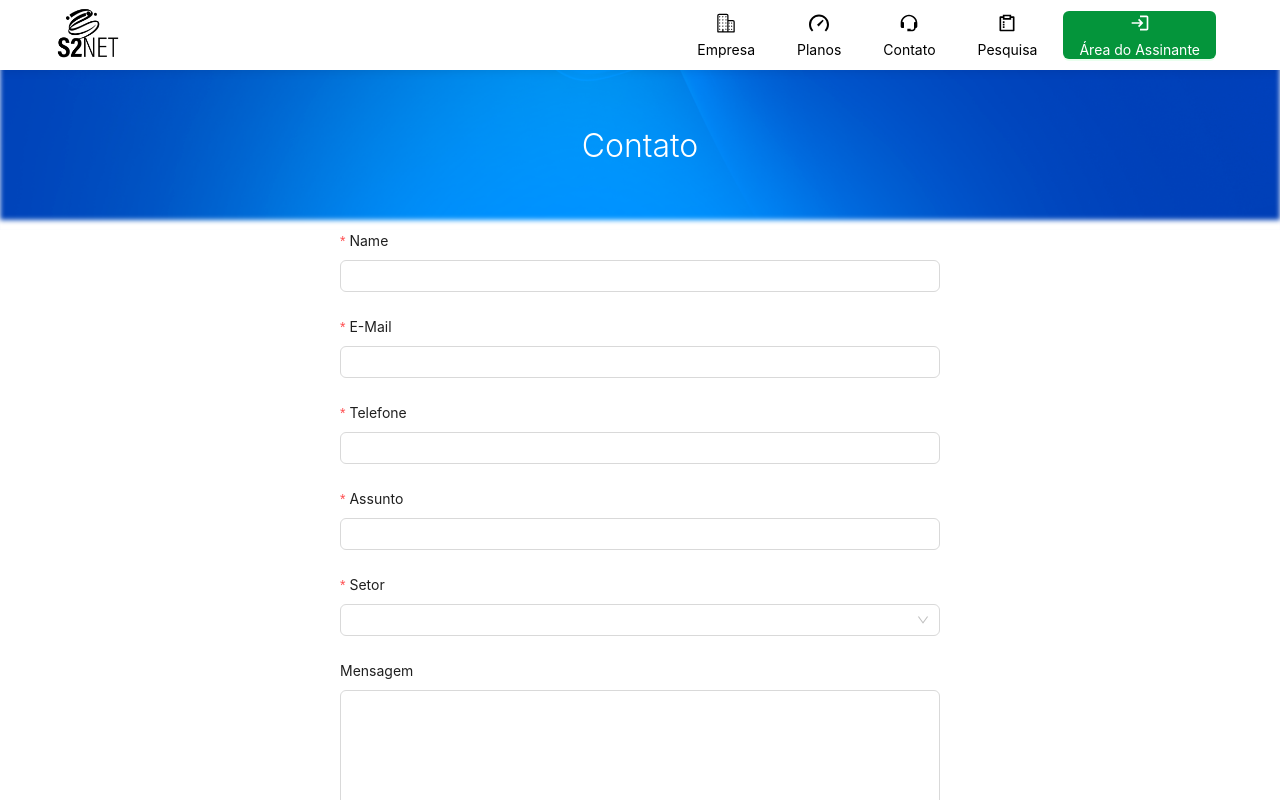
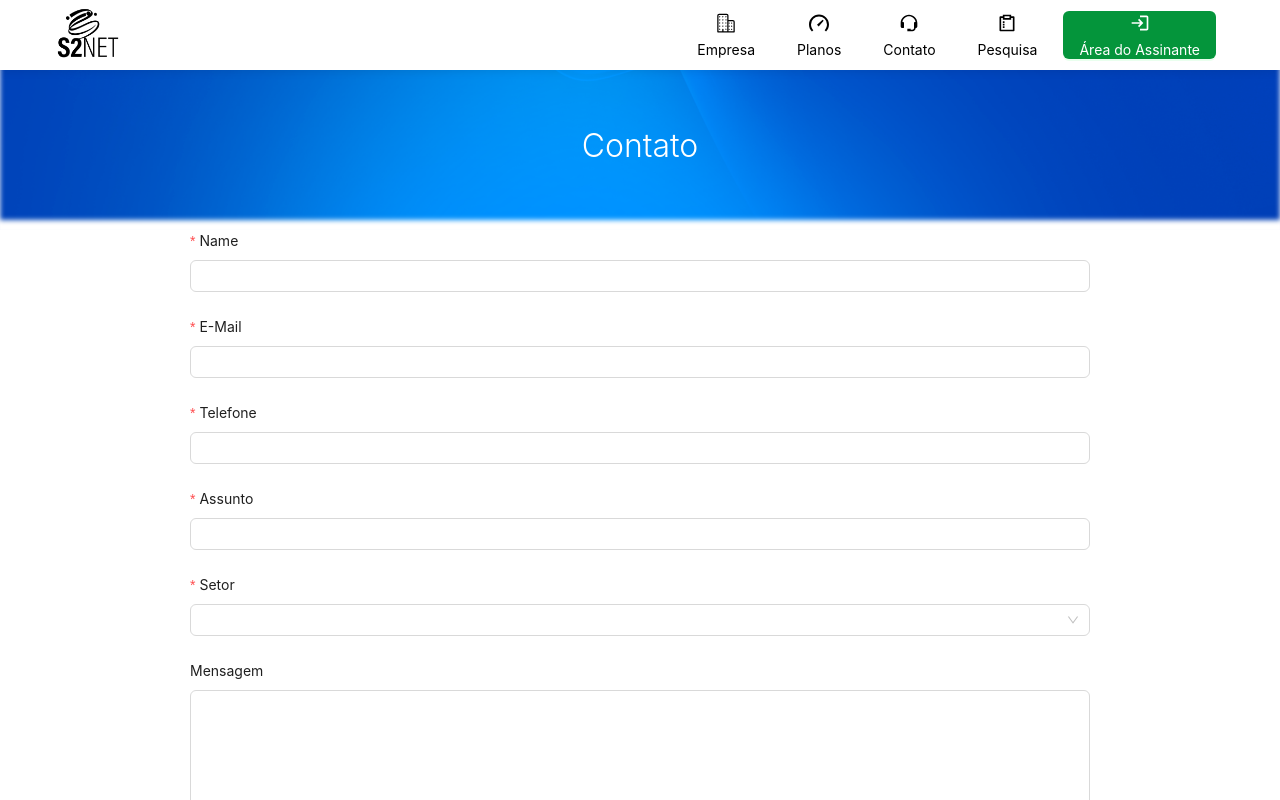
Before and after one commit to OverlinkSolutions/s2net.landingpage, a React (Create React App) app: page /contact in a window 1280 px wide. Shown: the top 800 px of the page. Built offline with nearby package versions, Linux system fonts and the light colour scheme; a web font is replaced by a local one.

Commit message:
feat: set width to 400

```diff
--- a/src/pages/Contact/sections/ContactForm/index.tsx
+++ b/src/pages/Contact/sections/ContactForm/index.tsx
@@ -1,6 +1,7 @@
 import React from 'react';
 import { Button, Form, Input, Select, Space } from 'antd';
 import TextArea from 'antd/es/input/TextArea';
+import { useMediaQuery } from 'react-responsive';
 
 
 const SubmitButton = ({ form, children }:any) => {
@@ -24,6 +25,7 @@ const SubmitButton = ({ form, children }:any) => {
 
 
 export default function ContactForm() {
+  const isMobile = useMediaQuery({ query: '(max-width: 768px)' });
   const [form] = Form.useForm();
   return (
     <Form
@@ -31,7 +33,7 @@ export default function ContactForm() {
     labelCol={{ span: 200 }}
     wrapperCol={{ span: 500 }}
     layout="vertical"
-    style={{ minWidth: 600, maxWidth: 900 }}>
+    style={{ width: isMobile ? 500 : 900 }}>
       <Form.Item
         name="name"
         label="Name"
```
